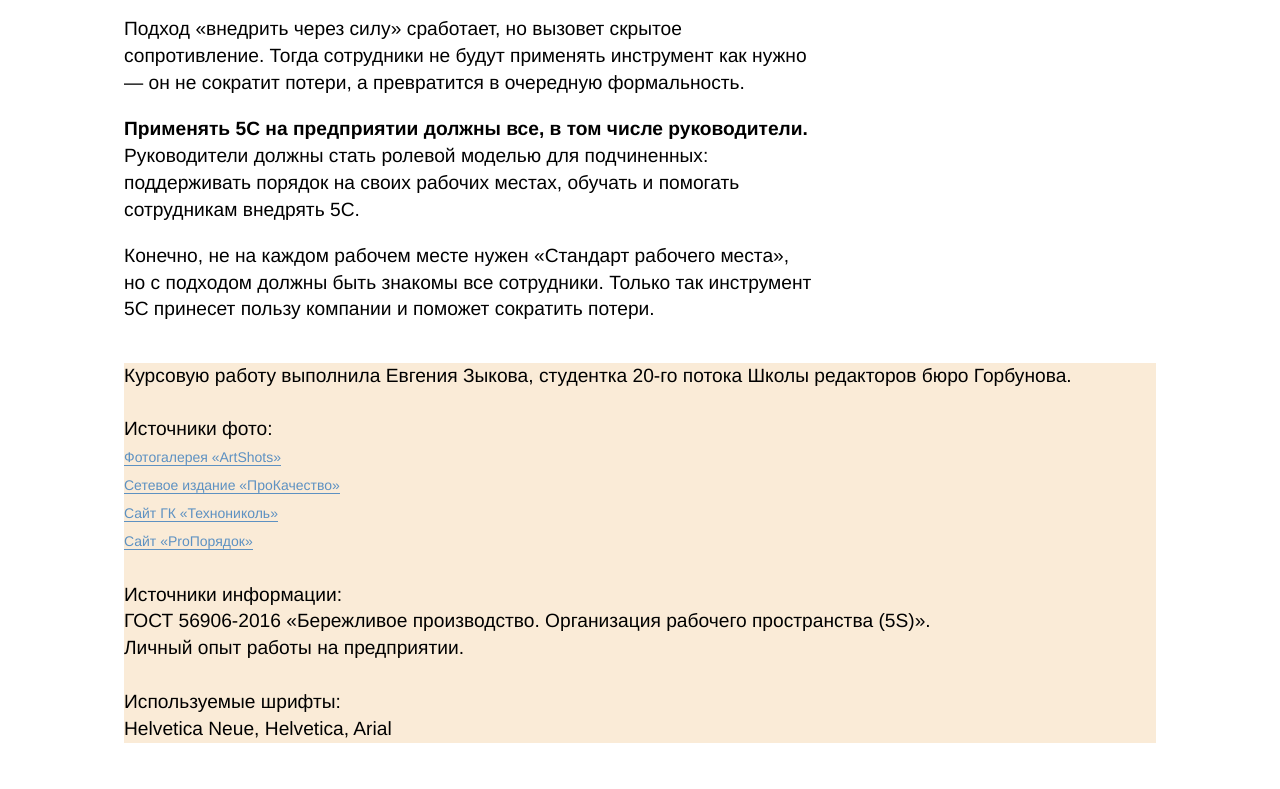
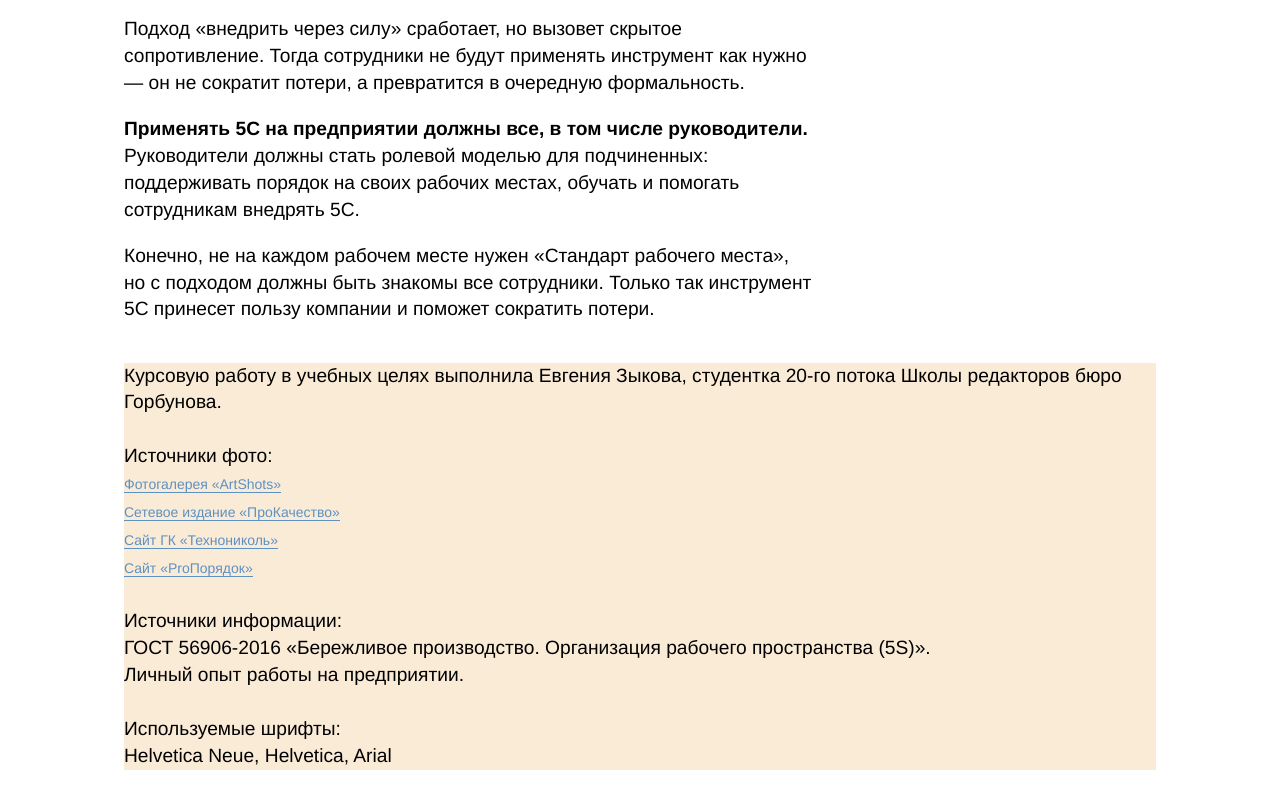
Before and after one commit to Jane-iskra/jane-iskra, a plain HTML site: page index.html in a window 1280 px wide. Shown: the part 6702-7491 px from the top of the page. Before the commit the page ends 7464 px from the top, so only its background shows below. Drawn offline with Linux system fonts and the light colour scheme.

Commit message:
index.html

```diff
--- a/index.html
+++ b/index.html
@@ -245,7 +245,7 @@
     </div>
 
     <div class="footer">
-        <p> Курсовую работу выполнила Евгения Зыкова, студентка 20-го потока Школы редакторов бюро Горбунова.
+        <p> Курсовую работу в учебных целях выполнила Евгения Зыкова, студентка 20-го потока Школы редакторов бюро Горбунова.
           <br><br>Источники фото:
           <br> <a class="link" href="https://artshots.ru/48769-sistema-5s-na-proizvodstve-foto">Фотогалерея «ArtShots»</a>
           <br> <a class="link" href="https://kachestvo.pro/kachestvo-upravleniya/berezhlivoe-proizvodstvo/zachem-i-kak-vnedryat-5s-berezhlivogo-proizvodstva-v-svoey-kompanii/">Сетевое издание «ПроКачество»</a>
```
